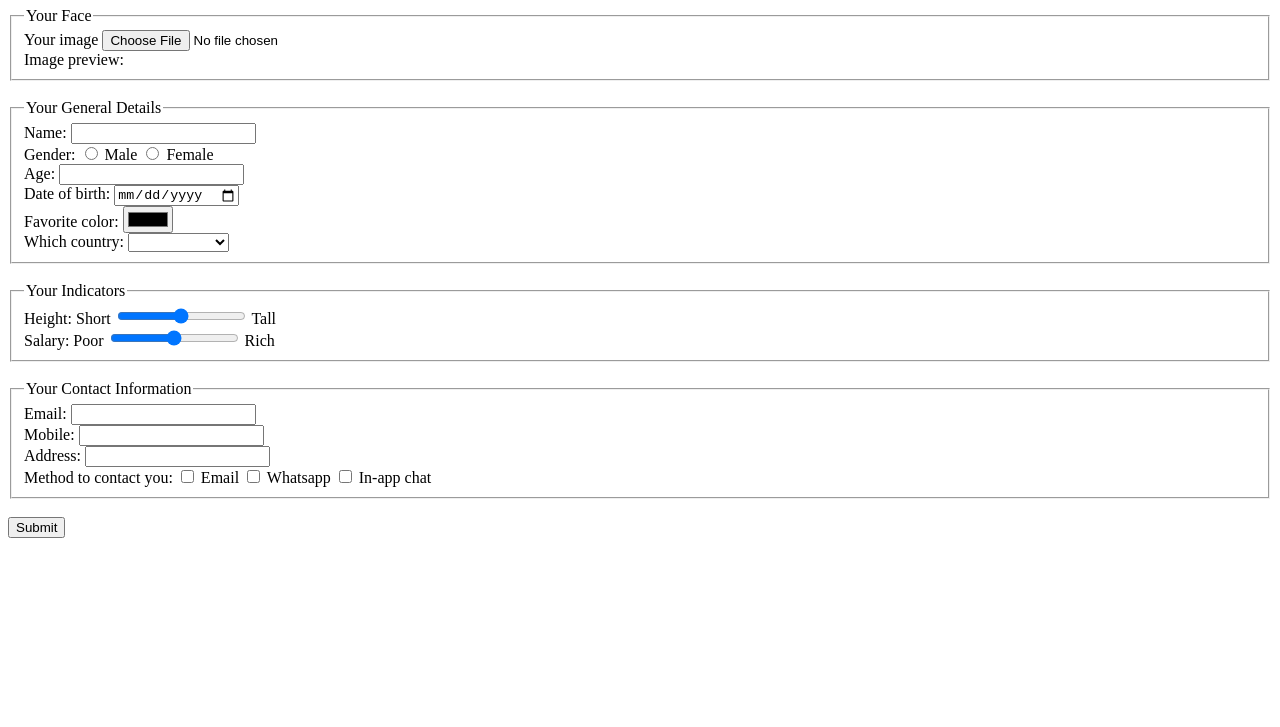
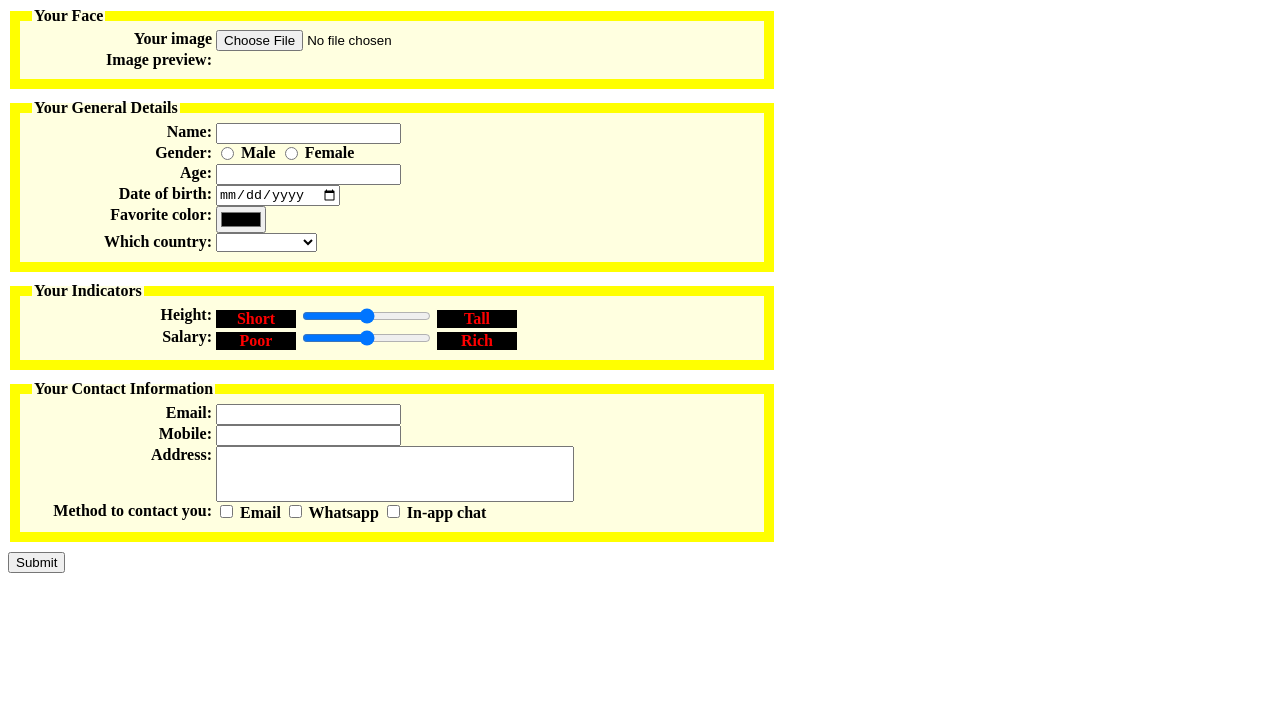
Before and after one commit to CryptoSnippets/HKU-Dating-Web-Site-Assessment, a plain HTML site: page index.html in a window 1280 px wide. Shown: the part 73-800 px from the top of the page. Drawn offline with Linux system fonts and the light colour scheme.

Commit message:
Add styling as required

```diff
--- a/index.html
+++ b/index.html
@@ -3,21 +3,56 @@
 <head>
 	<meta charset="UTF-8">
 	<title>Dating Web Site Assessment</title>
+<style>
+	body {
+		font-weight: bold;
+	}
+	h1 {
+		text-transform: capitalize;
+	}
+	fieldset {
+		background: lightyellow;
+		border: 10px yellow solid;
+		margin-bottom: 10px;
+		width: 720px;
+	}
+	label {
+		width: 180px;
+		display: inline-block;
+		text-align: right;
+		vertical-align: top;
+	}
+	label.widthAuto {
+		width: auto;
+	}
+	.range {
+        display: inline-block;
+        width: 80px;
+        text-align: center;
+        color: red;
+        background-color: #000;
+    }
+	#address {
+		width: 350px;
+		height: 50px;
+	}
+
+</style>
 </head>
 <body>
 
 <h1>Please enter your details for our dating website!</h1>
-<form>
+<form method="post" enctype="multipart/form-data" action="http://ihome.ust.hk/~rossiter/cgi-bin/show_everything.php">
 	<fieldset>
 		<legend>Your Face</legend>
 		<label for="image">Your image</label> <input type="file" name="image" id="image" required> <br>
-		Image preview: <img id="preview"> <br>
-	</fieldset> <br>
+		<label for="preview"> Image preview:</label> <img id="preview"> <br>
+	</fieldset>
 	<fieldset>
 		<legend>Your General Details</legend>
 		<label for="name"> Name: </label> <input type="text" name="name" id="name" required> <br>
-		Gender: <input type="radio" name="gender" id="gender1" value="1" required> <label for="gender1">Male </label>
-		<input type="radio" name="gender" id="gender2" value="2"> <label for="gender2">Female </label><br>
+		<label for="gender"> Gender:</label> <input type="radio" name="gender" id="gender1" value="1"required> <label for="gender1" class="widthAuto">Male </label>
+		<input type="radio" name="gender" id="gender2" value="2"> <label for="gender2" class="widthAuto">Female </label><br>
 		<label for="age">Age: </label> <input type="number" name="age" id="age" required> <br>
 		<label for="dob">Date of birth: </label> <input type="date" name="date" id="dob"> <br>
 		<label for="color">Favorite color: </label> <input type="color" name="color" id="color"> <br>
@@ -29,21 +64,21 @@
 						  <option value="2">New Zealand</option>
 						  <option value="5">Palestine</option>
 						  </select><br>
-	</fieldset> <br>
+	</fieldset>
 	<fieldset>
 		<legend>Your Indicators</legend>
-		<label for="height">Height:</label> Short <input type="range" min="0" max="100" id="height"> Tall<br>
-		<label for="salary">Salary:</label> Poor <input type="range" min="0" max="100" id="salary"> Rich<br>
-	</fieldset> <br>
+		<label for="height">Height:</label> <span class="range"> Short</span> <input type="range" min="0" max="100" id="height"> <span class="range">Tall</span><br>
+		<label for="salary">Salary:</label> <span class="range">Poor</span> <input type="range" min="0" max="100" id="salary"> <span class="range"> Rich</span><br>
+	</fieldset>
 	<fieldset>
 		<legend>Your Contact Information</legend>
 		<label for="email">Email:</label> <input type="email" id="email" required> <br>
 		<label for="tel">Mobile:</label> <input type="tel" id="tel"> <br>
 		<label for="address">Address:</label> <input type="textarea" id="address"> <br>
-		Method to contact you: <label><input type="checkbox" id="cbox1"> Email </label>
-								<label><input type="checkbox" id="cbox2"> Whatsapp </label>
-								<label><input type="checkbox" id="cbox3"> In-app chat </label>
-	</fieldset> <br>
+		<label for="contact"> Method to contact you:</label> <label class="widthAuto"><input type="checkbox" id="cbox1"> Email</label>
+								<label class="widthAuto"><input type="checkbox" id="cbox2"> Whatsapp</label>
+								<label class="widthAuto"><input type="checkbox" id="cbox3"> In-app chat</label>
+	</fieldset>
 	<input type="submit" value="Submit">
 </form>
 
```
